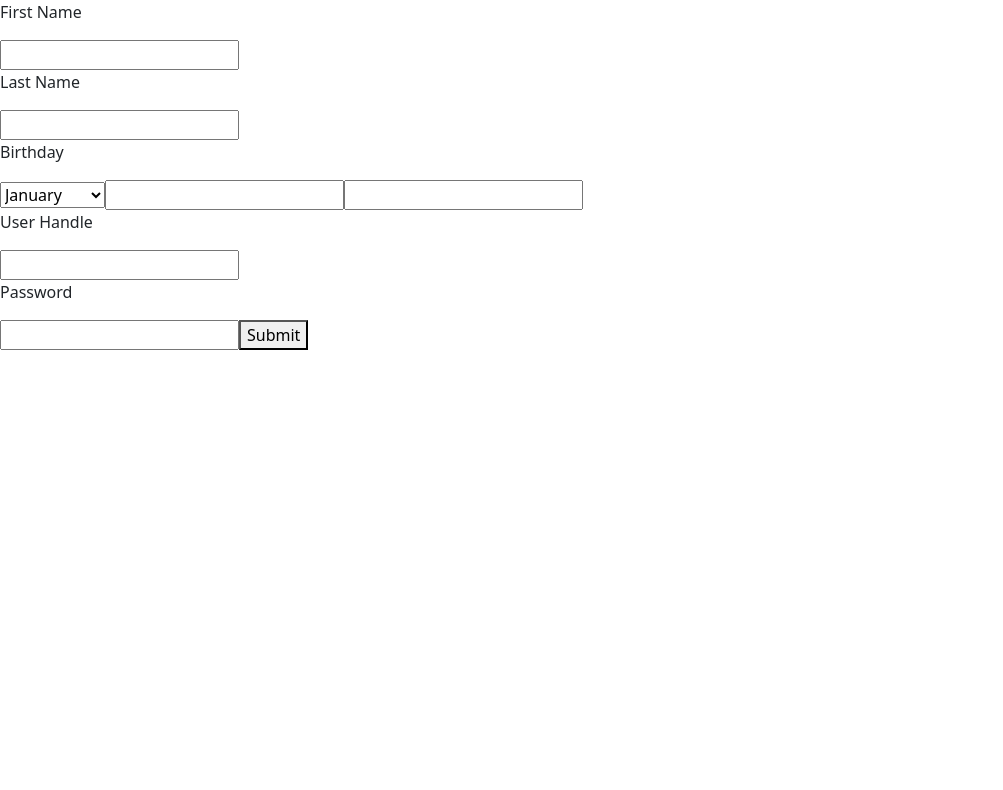
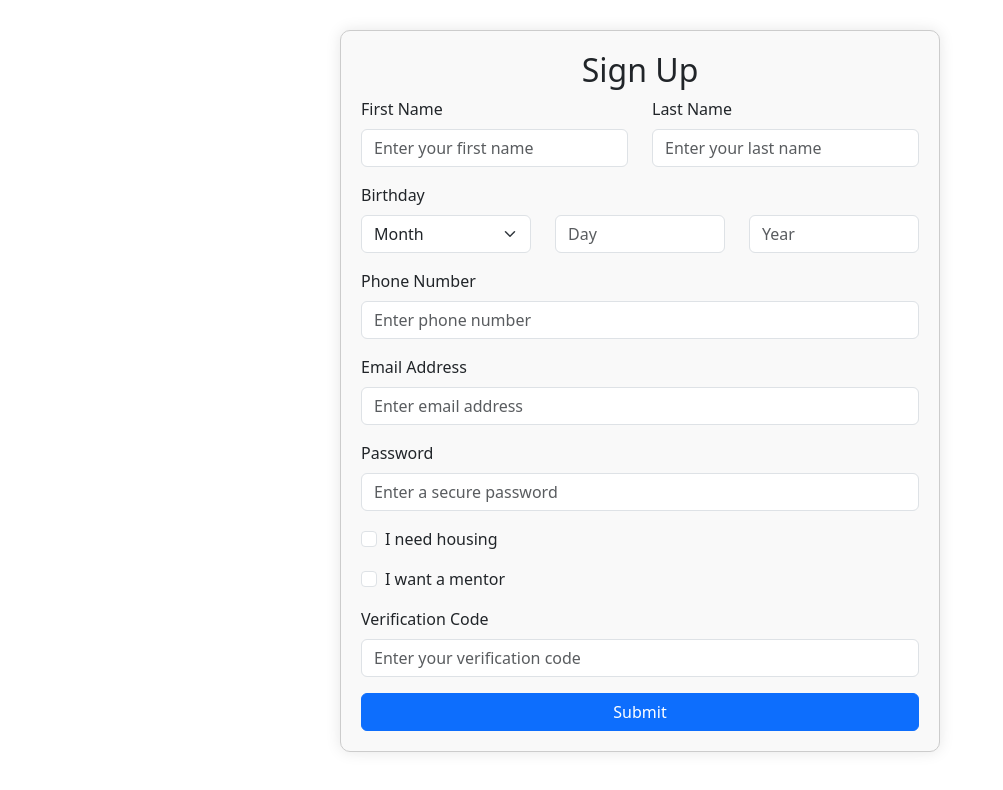
Before and after one commit to cfgtexas24/Team-4, a React (Vite) app in the folder frontend/storm-app/: page /sign-up in a window 1280 px wide. Shown: the top 790 px of the page, without its empty margins (0-1003 px from the left). Built offline with nearby package versions, Linux system fonts and the light colour scheme.

Commit message:
integrating with axios

```diff
--- a/frontend/storm-app/package.json
+++ b/frontend/storm-app/package.json
@@ -12,6 +12,7 @@
   "dependencies": {
     "@fortawesome/fontawesome-svg-core": "^6.6.0",
     "@fortawesome/react-fontawesome": "^0.2.2",
+    "axios": "^1.7.7",
     "bootstrap": "^5.3.3",
     "bootstrap-icons": "^1.11.3",
     "react": "^18.3.1",
--- /dev/null
+++ b/frontend/storm-app/src/pages/SignUpPage/SignUpPage.css
@@ -0,0 +1,9 @@
+.sign-up-form {
+  max-width: 600px;
+  margin: 30px auto;
+  padding: 20px;
+  border: 1px solid #ccc;
+  border-radius: 10px;
+  box-shadow: 0 0 15px rgba(0, 0, 0, 0.1);
+  background-color: #f9f9f9;
+}
--- a/frontend/storm-app/src/pages/SignUpPage/SignUpPage.jsx
+++ b/frontend/storm-app/src/pages/SignUpPage/SignUpPage.jsx
@@ -1,122 +1,126 @@
 import { useState } from "react";
+import { Form, Button, Container, Row, Col } from "react-bootstrap";
+import axios from "axios";
+import "./SignUpPage.css";
 
 const FIRST_NAME = "firstName";
 const LAST_NAME = "lastName";
 const BIRTHDAY_MONTH = "birthdayMonth";
 const BIRTHDAY_DAY = "birthdayDay";
 const BIRTHDAY_YEAR = "birthdayYear";
-const LOCATION = "location";
+const PHONE_NUMBER = "phoneNumber";
 const USER_HANDLE = "userHandle";
 const USER_PASSWORD = "userPassword";
+const NEED_HOUSING = "needHousing";
+const WANT_MENTOR = "wantMentor";
+const VERIFICATION_CODE = "verificationCode";
 
 function SignUpPage() {
-  // The useState to dynamically store the user's inputs for user signup.
   const [userInfo, setUserInfo] = useState({
     [FIRST_NAME]: "",
     [LAST_NAME]: "",
     [BIRTHDAY_MONTH]: "",
     [BIRTHDAY_DAY]: "",
     [BIRTHDAY_YEAR]: "",
-    [LOCATION]: "",
+    [PHONE_NUMBER]: "",
     [USER_HANDLE]: "",
     [USER_PASSWORD]: "",
+    [NEED_HOUSING]: false,
+    [WANT_MENTOR]: false,
+    [VERIFICATION_CODE]: "",
   });
 
-  /***
-   * Changes the input of one of the input fields.
-   * Uses the target ID to determine which useState should be changed.
-   */
   function changeInput(event) {
-    const id = event.target.id;
-
-    switch (id) {
-      case FIRST_NAME:
-        setUserInfo((prvsUserInfo) => {
-          return { ...prvsUserInfo, [FIRST_NAME]: event.target.value };
-        });
-        break;
-      case LAST_NAME:
-        setUserInfo((prvsUserInfo) => {
-          return { ...prvsUserInfo, [LAST_NAME]: event.target.value };
-        });
-        break;
-      case BIRTHDAY_MONTH:
-        setUserInfo((prvsUserInfo) => {
-          return { ...prvsUserInfo, [BIRTHDAY_MONTH]: event.target.value };
-        });
-        break;
-      case BIRTHDAY_DAY:
-        setUserInfo((prvsUserInfo) => {
-          return { ...prvsUserInfo, [BIRTHDAY_DAY]: event.target.value };
-        });
-        break;
-      case BIRTHDAY_YEAR:
-        setUserInfo((prvsUserInfo) => {
-          return { ...prvsUserInfo, [BIRTHDAY_YEAR]: event.target.value };
-        });
-        break;
-      case LOCATION:
-        setUserInfo((prvsUserInfo) => {
-          return { ...prvsUserInfo, [LOCATION]: event.target.value };
-        });
-        break;
-      case USER_HANDLE:
-        setUserInfo((prvsUserInfo) => {
-          return { ...prvsUserInfo, [USER_HANDLE]: event.target.value };
-        });
-        break;
-      case USER_PASSWORD:
-        setUserInfo((prvsUserInfo) => {
-          return { ...prvsUserInfo, [USER_PASSWORD]: event.target.value };
-        });
-        break;
-    }
+    const { id, type, checked, value } = event.target;
+    setUserInfo((prevUserInfo) => ({
+      ...prevUserInfo,
+      [id]: type === "checkbox" ? checked : value,
+    }));
   }
 
-  /***
-   * Attempts to sign up the user.
-   * Checks that the user's credentials have not been used previously and that user handle is unique.
-   */
-  function handleSignUp() {
-    // User information upon hitting submit.
-    const firstName = userInfo[FIRST_NAME];
-    const lastName = userInfo[LAST_NAME];
-    const birthdayMonth = userInfo[BIRTHDAY_MONTH];
-    const birthdayDay = Number(userInfo[BIRTHDAY_DAY]);
-    const birthdayYear = Number(userInfo[BIRTHDAY_YEAR]);
-    const userHandle = userInfo[USER_HANDLE];
-    const userPassword = userInfo[USER_PASSWORD];
+  async function handleSignUp() {
+    const {
+      firstName,
+      lastName,
+      birthdayMonth,
+      birthdayDay,
+      birthdayYear,
+      userHandle,
+      userPassword,
+      needHousing,
+      wantMentor,
+      verificationCode,
+    } = userInfo;
 
-    // Validation check for unique credientials
-    // TODO
+    // Construct the payload to match what your Flask API expects
+    const payload = {
+      name: `${firstName} ${lastName}`,
+      location: "N/A", // Adjust this if you have a location field
+      gender: "N/A", // Adjust if you collect gender info
+      age: `${birthdayMonth} ${birthdayDay}, ${birthdayYear}`,
+      phone: userHandle, // Change if this is meant for phone or email
+      email: userHandle, // Adjust as needed
+      housing_request: needHousing,
+      mentor_request: wantMentor,
+      verification_code: verificationCode,
+      password: userPassword,
+    };
 
-    // Store user information to database
-    // TODO
+    try {
+    const response = await axios.post("http://localhost:5173/sign-up", payload, {
+        headers: {
+            'Content-Type': 'application/json',
+        }
+      });
+      console.log("Sign up successful:", response.data);
+    } catch (error) {
+        console.error("Error during sign up:", error.response ? error.response.data : error.message);
+    }
+
   }
 
   return (
-    <>
-      <p>First Name</p>
-      <input
+    <Container className="sign-up-form">
+      <h2 className="text-center">Sign Up</h2>
+      <Form>
+        {/* Form fields remain unchanged */}
+        <Row>
+          <Col md={6}>
+            <Form.Group className="mb-3">
+              <Form.Label>First Name</Form.Label>
+              <Form.Control
+                type="text"
                 id={FIRST_NAME}
                 onChange={changeInput}
                 value={userInfo[FIRST_NAME]}
-      ></input>
-
-      <p>Last Name</p>
-      <input
+                placeholder="Enter your first name"
+              />
+            </Form.Group>
+          </Col>
+          <Col md={6}>
+            <Form.Group className="mb-3">
+              <Form.Label>Last Name</Form.Label>
+              <Form.Control
+                type="text"
                 id={LAST_NAME}
                 onChange={changeInput}
                 value={userInfo[LAST_NAME]}
-      ></input>
+                placeholder="Enter your last name"
+              />
+            </Form.Group>
+          </Col>
+        </Row>
 
-      <p>Birthday</p>
-
-      <select
+        <Form.Group className="mb-3">
+          <Form.Label>Birthday</Form.Label>
+          <Row>
+            <Col md={4}>
+              <Form.Select
                 id={BIRTHDAY_MONTH}
                 onChange={changeInput}
                 value={userInfo[BIRTHDAY_MONTH]}
               >
+                <option value="">Month</option>
                 <option>January</option>
                 <option>February</option>
                 <option>March</option>
@@ -129,27 +133,104 @@ function SignUpPage() {
                 <option>October</option>
                 <option>November</option>
                 <option>December</option>
-      </select>
+              </Form.Select>
+            </Col>
+            <Col md={4}>
+              <Form.Control
+                type="number"
+                id={BIRTHDAY_DAY}
+                onChange={changeInput}
+                value={userInfo[BIRTHDAY_DAY]}
+                placeholder="Day"
+                min="1"
+                max="31"
+              />
+            </Col>
+            <Col md={4}>
+              <Form.Control
+                type="number"
+                id={BIRTHDAY_YEAR}
+                onChange={changeInput}
+                value={userInfo[BIRTHDAY_YEAR]}
+                placeholder="Year"
+                min="1900"
+                max={new Date().getFullYear()}
+              />
+            </Col>
+          </Row>
+        </Form.Group>
 
-      <input id="days"></input>
-      <input id="years"></input>
+        <Form.Group className="mb-3">
+          <Form.Label>Phone Number</Form.Label>
+          <Form.Control
+            type="text"
+            id={PHONE_NUMBER}
+            onChange={changeInput}
+            value={userInfo[PHONE_NUMBER]}
+            placeholder="Enter phone number"
+          />
+        </Form.Group>
 
-      <p>User Handle</p>
-      <input
+        <Form.Group className="mb-3">
+          <Form.Label>Email Address</Form.Label>
+          <Form.Control
+            type="text"
             id={USER_HANDLE}
             onChange={changeInput}
             value={userInfo[USER_HANDLE]}
-      ></input>
+            placeholder="Enter email address"
+          />
+        </Form.Group>
 
-      <p>Password</p>
-      <input
+        <Form.Group className="mb-3">
+          <Form.Label>Password</Form.Label>
+          <Form.Control
+            type="password"
             id={USER_PASSWORD}
             onChange={changeInput}
             value={userInfo[USER_PASSWORD]}
-      ></input>
+            placeholder="Enter a secure password"
+          />
+        </Form.Group>
 
-      <button onClick={handleSignUp}>Submit</button>
-    </>
+        <Form.Group className="mb-3">
+          <Form.Check
+            type="checkbox"
+            id={NEED_HOUSING}
+            label="I need housing"
+            onChange={changeInput}
+            checked={userInfo[NEED_HOUSING]}
+          />
+        </Form.Group>
+
+        <Form.Group className="mb-3">
+          <Form.Check
+            type="checkbox"
+            id={WANT_MENTOR}
+            label="I want a mentor"
+            onChange={changeInput}
+            checked={userInfo[WANT_MENTOR]}
+          />
+        </Form.Group>
+
+        <Form.Group className="mb-3">
+          <Form.Label>Verification Code</Form.Label>
+          <Form.Control
+            type="text"
+            id={VERIFICATION_CODE}
+            onChange={changeInput}
+            value={userInfo[VERIFICATION_CODE]}
+            placeholder="Enter your verification code"
+          />
+        </Form.Group>
+
+        <div className="d-grid gap-2">
+          <Button variant="primary" onClick={handleSignUp}>
+            Submit
+          </Button>
+        </div>
+      </Form>
+    </Container>
   );
 }
 
```
Also changed, not shown: 2 other files (tests, documents, lock files or other folders). Lines whose indentation alone changed are shown as unchanged.
